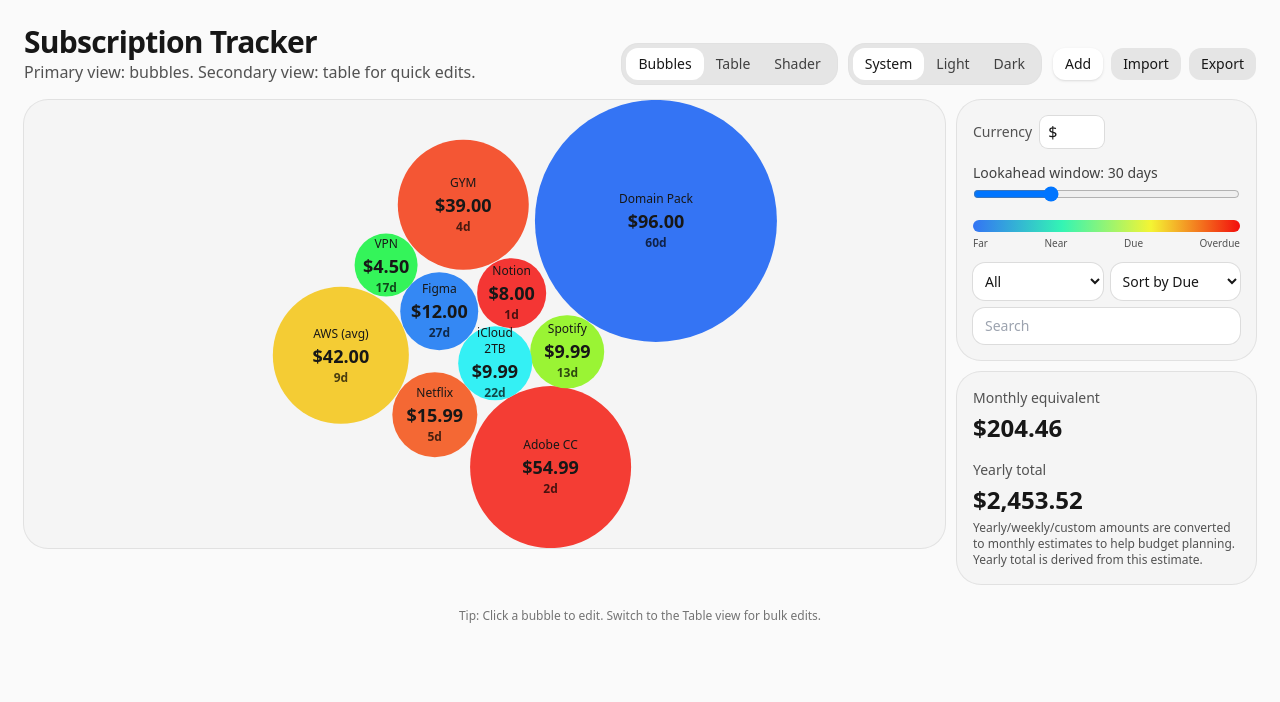
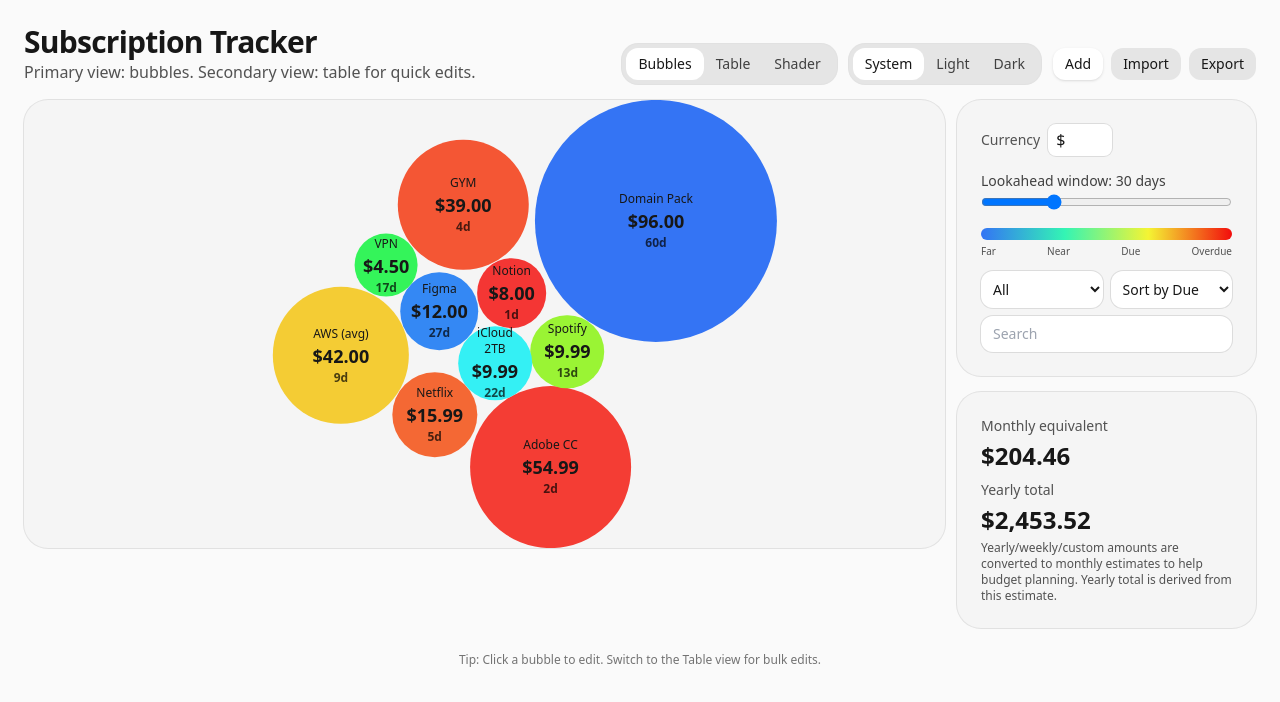
Before and after one commit to kngzero/ML-Bubble-Budget, a React (Vite) app: page / in a window 1280 px wide. Shown: the top 702 px of the page. Built offline with nearby package versions, Linux system fonts and the light colour scheme.

Commit message:
feat: make sidebar sticky and add spacing

```diff
--- a/src/App.jsx
+++ b/src/App.jsx
@@ -337,8 +337,8 @@
             )}
           </div>
 
-          <aside className="xl:col-span-1 flex flex-col gap-3">
-            <div className="rounded-3xl bg-neutral-100 dark:bg-neutral-900/70 ring-1 ring-black/10 dark:ring-white/10 p-4">
+          <aside className="xl:col-span-1 xl:sticky xl:top-4 flex flex-col gap-4">
+            <div className="rounded-3xl bg-neutral-100 dark:bg-neutral-900/70 ring-1 ring-black/10 dark:ring-white/10 p-6">
               <div className="flex items-center gap-2"><span className="text-sm text-neutral-600 dark:text-neutral-400">Currency</span>
                 <input value={currency} onChange={e=>setCurrency(e.target.value)} className="w-16 px-2 py-1 rounded-lg bg-white dark:bg-neutral-800 ring-1 ring-black/10 dark:ring-white/10"/>
               </div>
@@ -364,10 +364,10 @@
               </div>
             </div>
 
-            <div className="rounded-3xl bg-neutral-100 dark:bg-neutral-900/70 ring-1 ring-black/10 dark:ring-white/10 p-4">
+            <div className="rounded-3xl bg-neutral-100 dark:bg-neutral-900/70 ring-1 ring-black/10 dark:ring-white/10 p-6">
               <h3 className="text-sm text-neutral-600 dark:text-neutral-400">Monthly equivalent</h3>
               <div className="mt-1 text-2xl font-semibold">{formatCurrency(monthlyTotal, currency)}</div>
-              <h3 className="mt-4 text-sm text-neutral-600 dark:text-neutral-400">Yearly total</h3>
+              <h3 className="mt-2 text-sm text-neutral-600 dark:text-neutral-400">Yearly total</h3>
               <div className="mt-1 text-2xl font-semibold">{formatCurrency(yearlyTotal, currency)}</div>
               <p className="text-xs text-neutral-600 dark:text-neutral-400 mt-1">Yearly/weekly/custom amounts are converted to monthly estimates to help budget planning. Yearly total is derived from this estimate.</p>
             </div>
```
